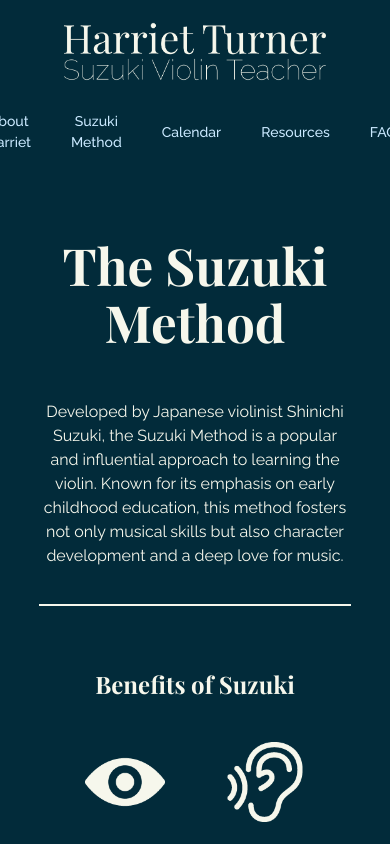
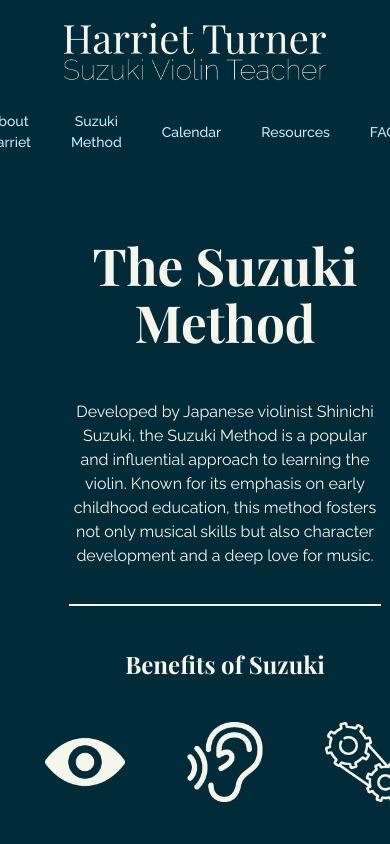
Before and after one commit to jmoney2phresh/harrietTurnerWebsite, a React (Vite) app: page /suzukiMethod in a window 390 px wide. Both pictures are taken after a click on the button "Enter Site". Built offline with nearby package versions, Linux system fonts and the light colour scheme.

Commit message:
amended wrap logic for benefitsCarousel

```diff
--- a/src/components/benefitsCarousel.jsx
+++ b/src/components/benefitsCarousel.jsx
@@ -36,7 +36,7 @@ const SuzukiBenefitsCarousel = () => {
   };
 
   return (
-    <div className="benefitsText content">
+    <div className="benefitsText">
       <h2 className="title">Benefits of Suzuki</h2>
       <div className="carousel">
         {benefits.map((benefit, index) => (
--- a/src/styling/benefitsCarousel.style.css
+++ b/src/styling/benefitsCarousel.style.css
@@ -17,7 +17,6 @@
 .carousel {
   display: flex;
   justify-content: center;
-  flex-wrap: wrap;
 }
 
 .carousel-item {
@@ -41,7 +40,9 @@
   color: #f6f7ec;
 }
 
-@media (max-width: 768px) {
-  .benefitText {
+@media (max-width: 900px) {
+  .carousel {
+    flex-wrap: wrap;
+    width: 450px;
   }
 }
--- a/src/styling/calendar.style.css
+++ b/src/styling/calendar.style.css
@@ -4,3 +4,7 @@
   justify-content: center;
   background-color: #cae9ff;
 }
+
+@media (max-width: 900px) {
+
+}
```
